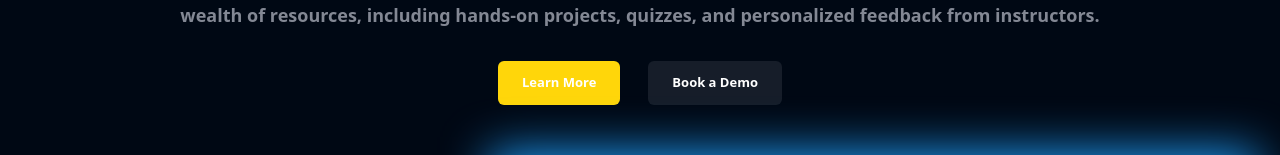
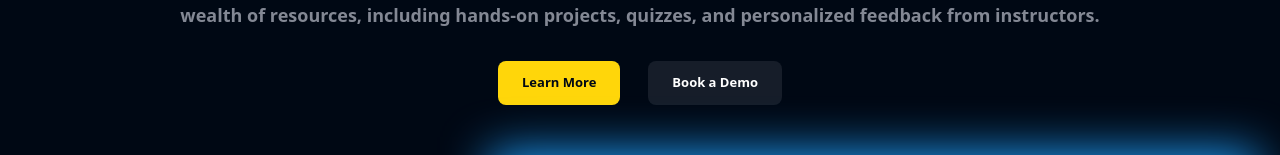
Before and after one commit to Kushagra910/StudyNotion-FrontEnd, a React (Create React App) app: page / in a window 1280 px wide. Shown: the part 217-372 px from the top of the page. Built offline with nearby package versions, Linux system fonts and the light colour scheme; grey boxes are pictures that could not be loaded.

Commit message:
Updated Buttons color

```diff
--- a/src/components/core/HomePage/Button.jsx
+++ b/src/components/core/HomePage/Button.jsx
@@ -4,8 +4,8 @@ import { Link } from 'react-router-dom'
 const CTAButton = ({children ,active, linkto}) => {
   return (
     <Link to={linkto}>
-      <div className={`text-center text-[13px] px-6 py-3 rounded-md font-bold
-      ${active ? "bg-yellow-50" : "bg-richblack-800"}
+      <div className={`text-center text-[13px] px-6 py-3 rounded-lg font-bold
+      ${active ? "bg-yellow-50 text-richblack-900" : "bg-richblack-800"}
       hover:scale-95 transition-all duration-200`}>
       {children}
       </div>
```
